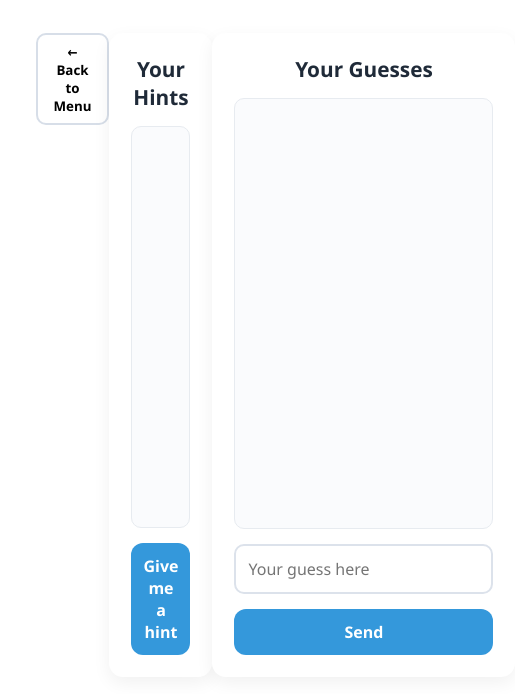
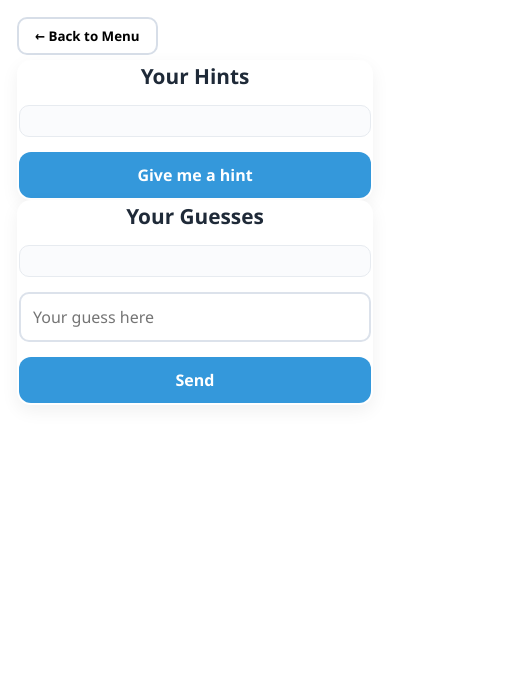
Before and after one commit to JPMoraisF/country-guesser, an Angular app: page /game in a window 390 px wide. Shown: the top 694 px of the page, 515 px wide, since content can reach past the window. Built offline with nearby package versions, Linux system fonts and the light colour scheme.

Commit message:
Fixing button styling and workflow file

```diff
--- a/src/app/components/game-menu/game-menu.component.css
+++ b/src/app/components/game-menu/game-menu.component.css
@@ -55,15 +55,15 @@
 }
 
 .btn-start {
-    background: linear-gradient(135deg, #ff5858, #fb8c00);
+    background: linear-gradient(135deg, #ff5858, #fb8c00)!important;
     border: none;
     color: white;
 }
 
-.btn-start:hover {
+/* .btn-start:hover {
     transform: translateY(-2px);
     filter: brightness(1.1);
-}
+} */
 
 .app-menu {
     display: flex;
--- a/src/app/components/game-window/game-window.component.css
+++ b/src/app/components/game-window/game-window.component.css
@@ -99,4 +99,18 @@
         flex-direction: column;
         flex-wrap: unset;
     }
+
+    .container {
+        flex-direction: column;
+        margin: 1px
+    }
+
+    .game-section {
+        height: auto;
+        padding: 2px;
+    }
+
+    .back-container {
+        margin-bottom: 5px;
+    }
 }
```
